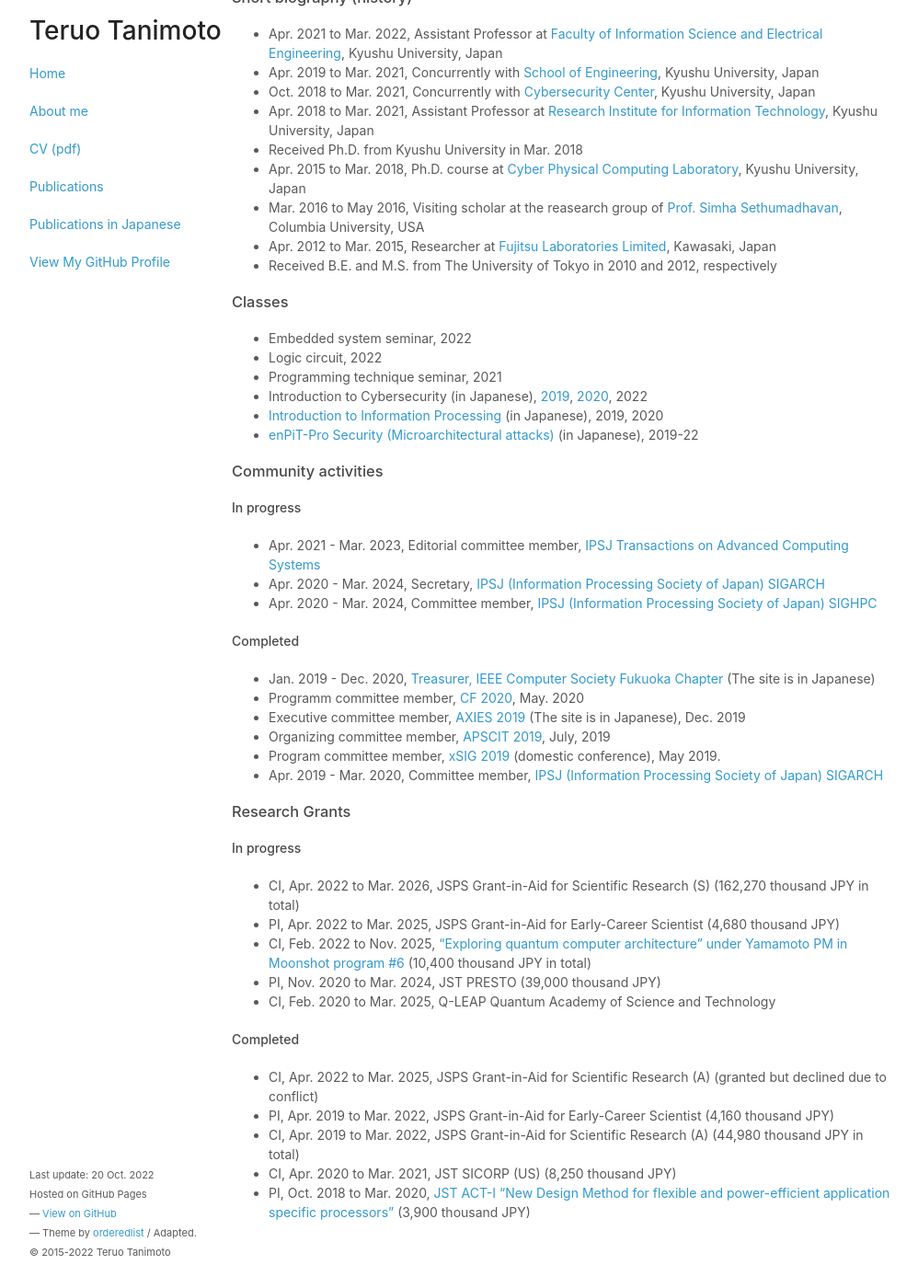
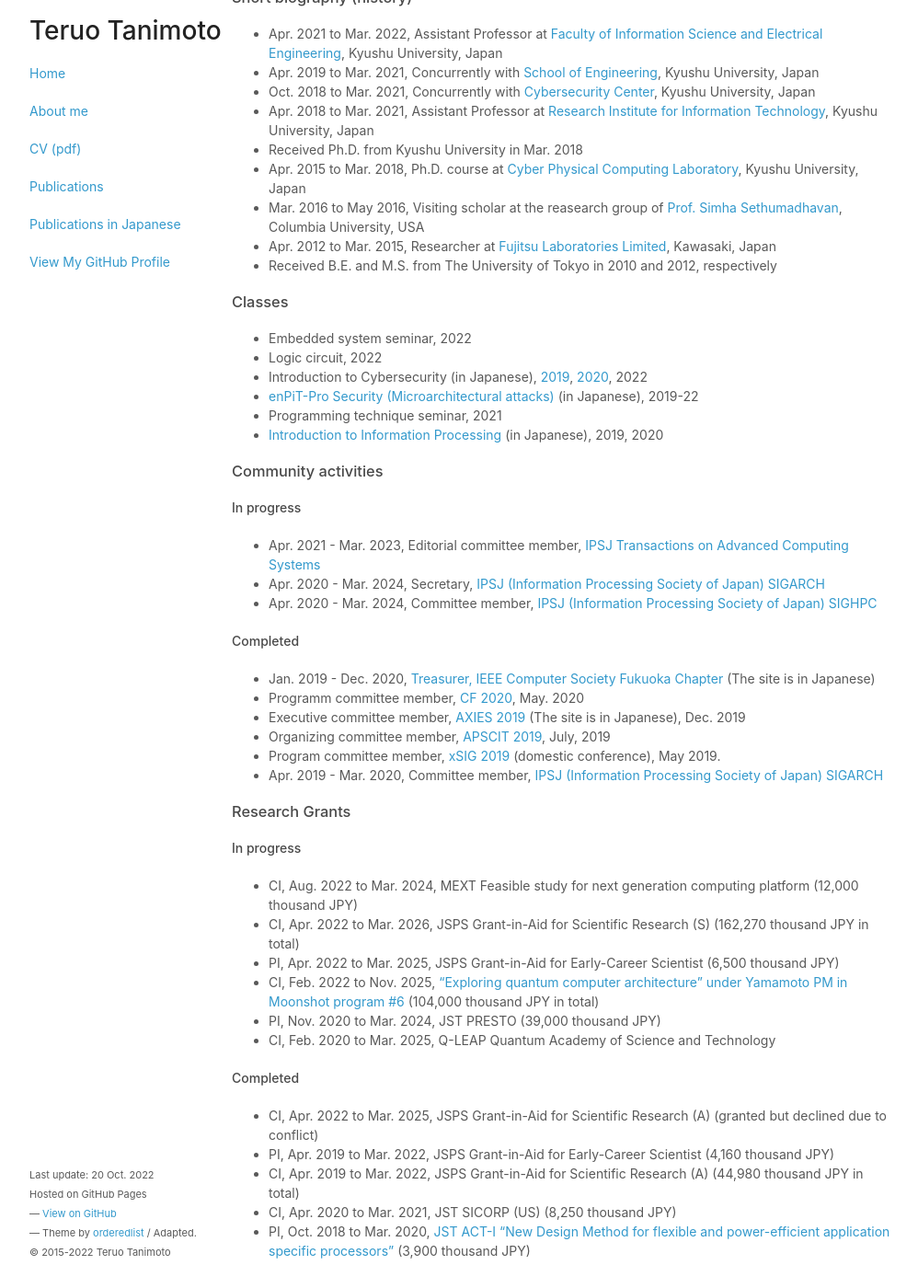
Before and after one commit to teruo41/teruo41.github.io, a Jekyll site: the page built from about.md, in a window 1280 px wide and 1400 px high, scrolled down 299 px. Shown: the whole window at 92% size, without its empty margins (138-1136 px from the left). Built offline with Jekyll 4.4.1, drawn with Linux system fonts in a browser that asks for light colours.

Commit message:
Update about.md

```diff
--- a/about.md
+++ b/about.md
@@ -27,10 +27,10 @@
 ### Classes
 + Embedded system seminar, 2022
 + Logic circuit, 2022
++ Introduction to Cybersecurity (in Japanese), [2019]({{ site.baseurl }}lectures/csp2019), [2020]({{ site.baseurl }}lectures/csp2020), 2022
++ [enPiT-Pro Security (Microarchitectural attacks)]({{ site.baseurl }}lectures/enpit-prosec-uarch2022) (in Japanese), 2019-22
 + Programming technique seminar, 2021
-+ Introduction to Cybersecurity (in Japanese), [2019]({{ site.baseurl }}lectures/csp2019), [2020]({{ site.baseurl }}lectures/csp2020), 2022
 + [Introduction to Information Processing]({{ site.baseurl }}lectures/ipintro2019) (in Japanese), 2019, 2020
-+ [enPiT-Pro Security (Microarchitectural attacks)]({{ site.baseurl }}lectures/enpit-prosec-uarch2022) (in Japanese), 2019-22
 
 ### Community activities
 #### In progress
@@ -49,9 +49,10 @@
 
 ### Research Grants
 #### In progress
++ CI, Aug. 2022 to Mar. 2024, MEXT Feasible study for next generation computing platform (12,000 thousand JPY)
 + CI, Apr. 2022 to Mar. 2026, JSPS Grant-in-Aid for Scientific Research (S) (162,270 thousand JPY in total)
-+ PI, Apr. 2022 to Mar. 2025, JSPS Grant-in-Aid for Early-Career Scientist (4,680 thousand JPY)
-+ CI, Feb. 2022 to Nov. 2025, ["Exploring quantum computer architecture" under Yamamoto PM in Moonshot program #6](https://ms-iscqc.jp/en/) (10,400 thousand JPY in total)
++ PI, Apr. 2022 to Mar. 2025, JSPS Grant-in-Aid for Early-Career Scientist (6,500 thousand JPY)
++ CI, Feb. 2022 to Nov. 2025, ["Exploring quantum computer architecture" under Yamamoto PM in Moonshot program #6](https://ms-iscqc.jp/en/) (104,000 thousand JPY in total)
 + PI, Nov. 2020 to Mar. 2024, JST PRESTO (39,000 thousand JPY)
 + CI, Feb. 2020 to Mar. 2025, Q-LEAP Quantum Academy of Science and Technology
 
```
